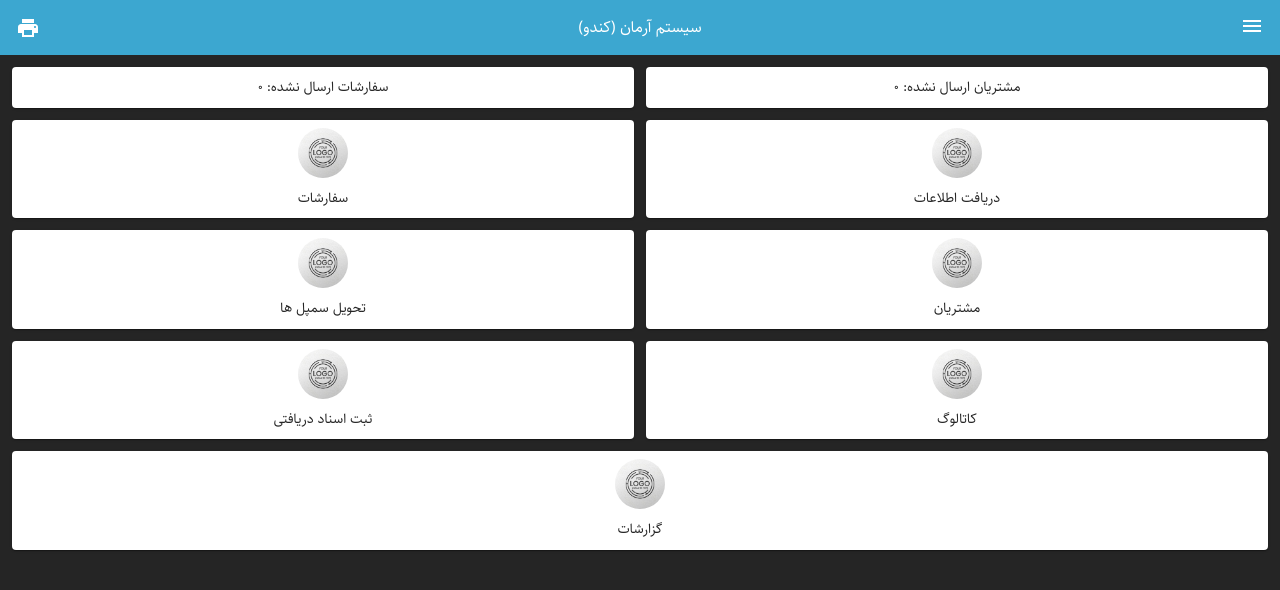
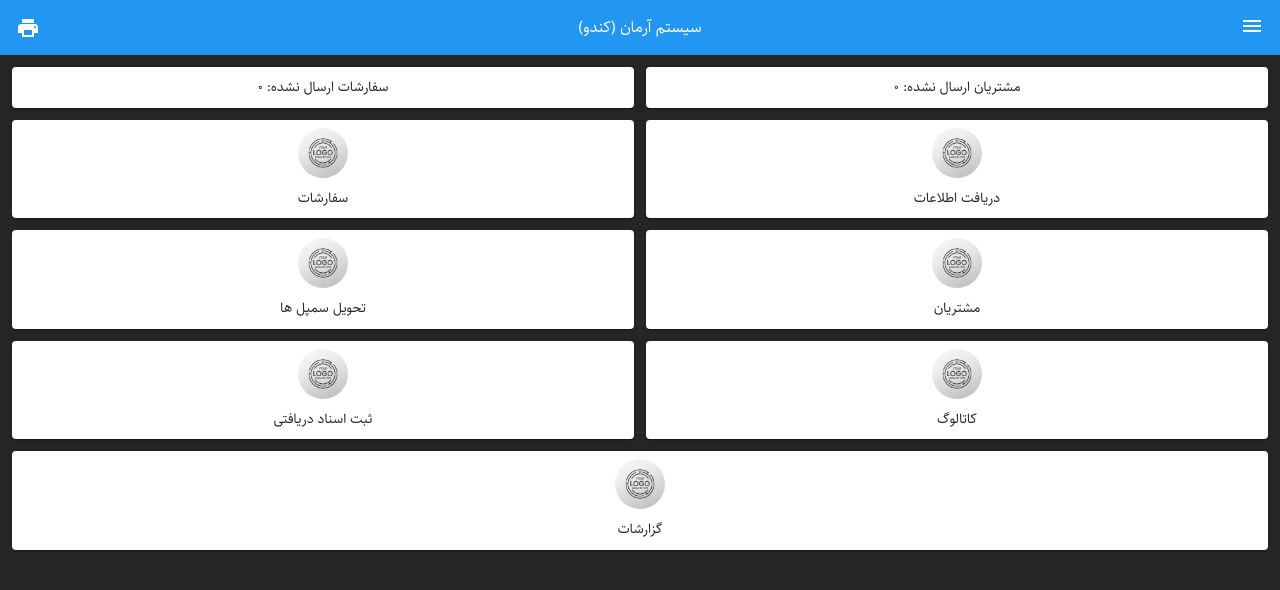
Before and after one commit to RezaHeshmatiDev/candoo, a React (Vite) app: page /home in a window 1280 px wide. Shown: the top 590 px of the page. Built offline with nearby package versions, Linux system fonts and the light colour scheme.

Commit message:
Updated light theme

```diff
--- a/src/theme/schemes/LightTheme.ts
+++ b/src/theme/schemes/LightTheme.ts
@@ -3,8 +3,8 @@ import '@mui/lab/themeAugmentation';
 
 
 const themeColors = {
-  primary: '#3ca7d0',
-  secondary: '#A1A1A1',
+  primary: '#2196f3',
+  secondary: '#8485b3',
   success: '#57CA22',
   warning: '#FFA319',
   error: '#FF1943',
```
